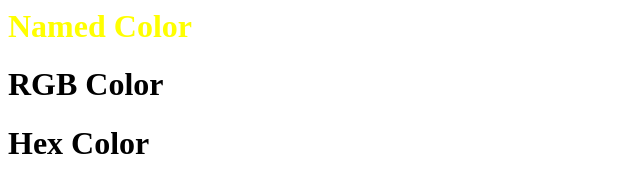
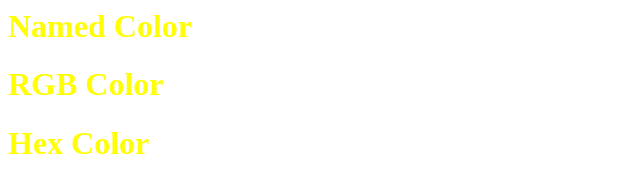
Before and after one commit to knightmoves-schools/014-color-hashyyazzie, a website: page index.html in a window 1280 px wide. Shown: the whole page, without its empty margins (0-640 px from the left). Drawn offline with Linux system fonts and the light colour scheme.

Commit message:
Update index.html
rgb

```diff
--- a/index.html
+++ b/index.html
@@ -1,5 +1,4 @@
 <html>
-
 <head>
     <title>Color</title>
     <style>
@@ -8,11 +7,11 @@
         }
 
         .rgb-color {
-
+            color: rgb(255, 255, 0);
         }
 
         .hex-color {
-
+            color: #FFFF00;
         }
     </style>
 </head>
```
